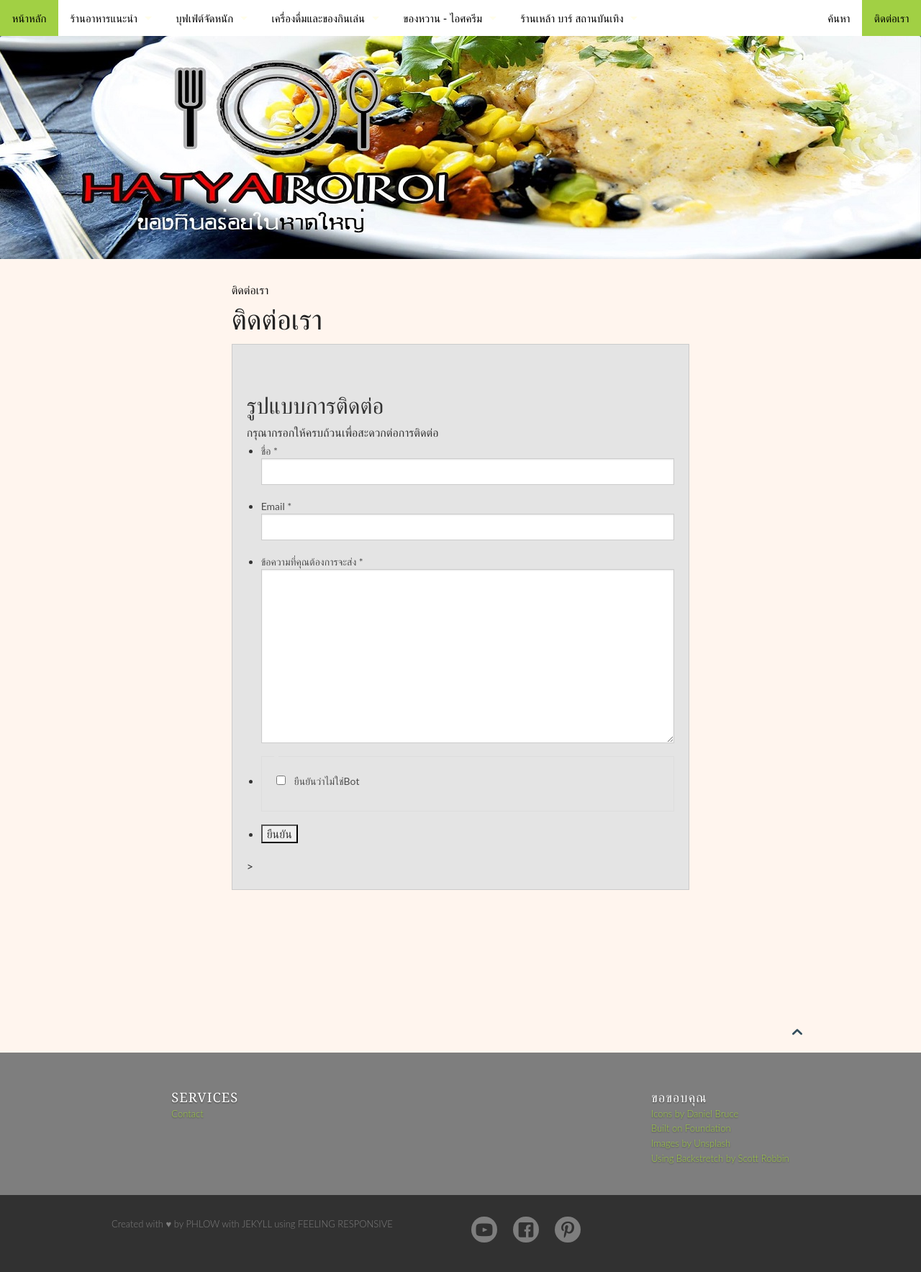
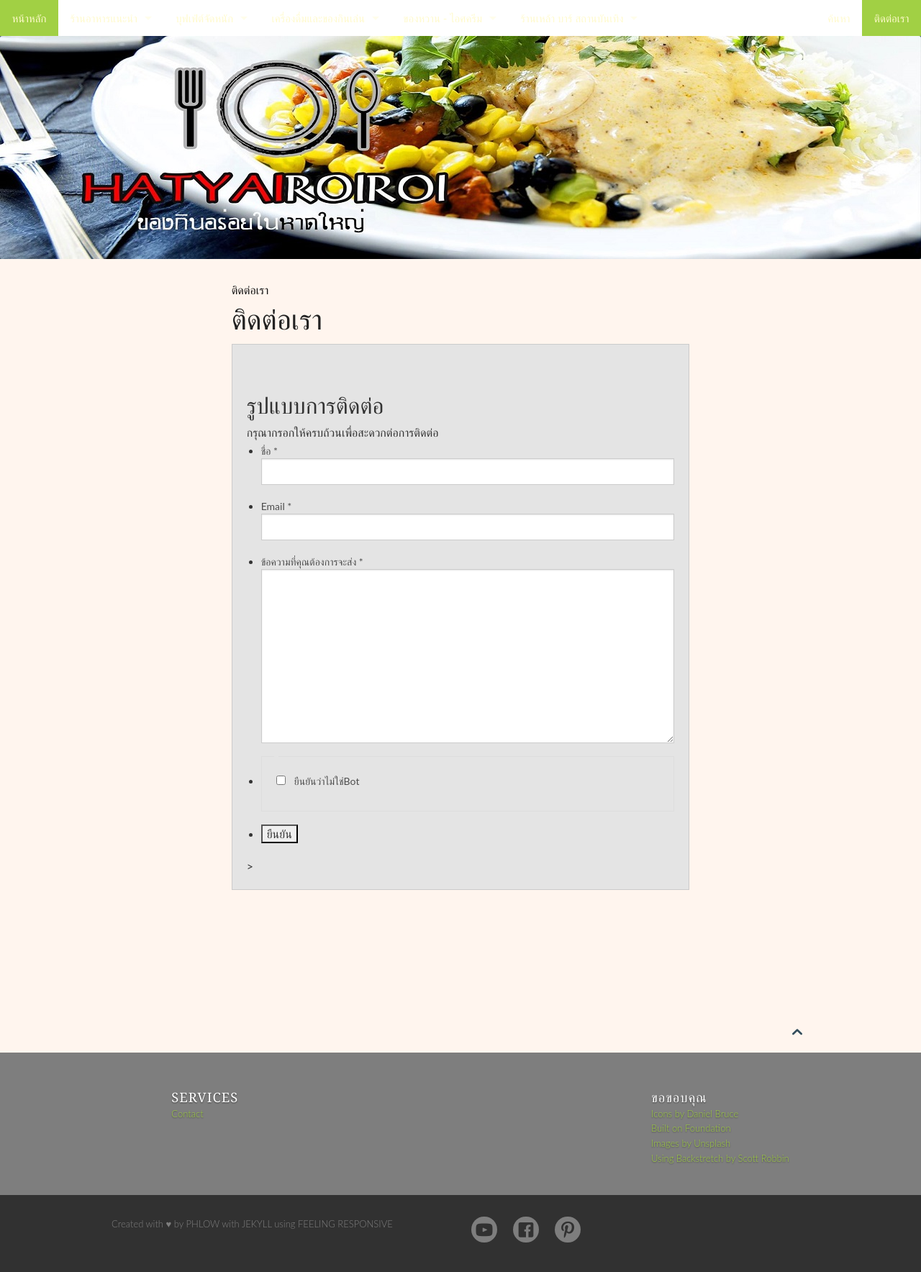
Before and after one commit to hatyairoiroi/hatyairoiroi.github.io, a Jekyll site: the page built from pages/contact.md, in a window 1280 px wide. Shown: the whole page at 72% size. Built offline with Jekyll 4.4.1, drawn with Linux system fonts in a browser that asks for light colours.

Commit message:
Update _02_settings_colors.scss

```diff
--- a/_sass/_02_settings_colors.scss
+++ b/_sass/_02_settings_colors.scss
@@ -71,14 +71,14 @@ $grey-16: #0B0B0B;
 /* Topbar-Navigation
 ------------------------------------------------------------------- */
 
-$topbar-bg-color: $ci-2;
+$topbar-bg-color: #fffacd;
 
 $topbar-dropdown-toggle-color: #fffacd;
 
-$topbar-link-color: #000;
-$topbar-link-color-hover: #000;
-$topbar-link-color-active: #000;
-$topbar-link-color-active-hover: #000;
+$topbar-link-color: #fffacd;
+$topbar-link-color-hover: #fffacd;
+$topbar-link-color-active: #fffacd;
+$topbar-link-color-active-hover: #fffacd;
 
 $topbar-dropdown-label-color: $ci-2;
 $topbar-dropdown-link-bg-hover: $ci-6;
```
